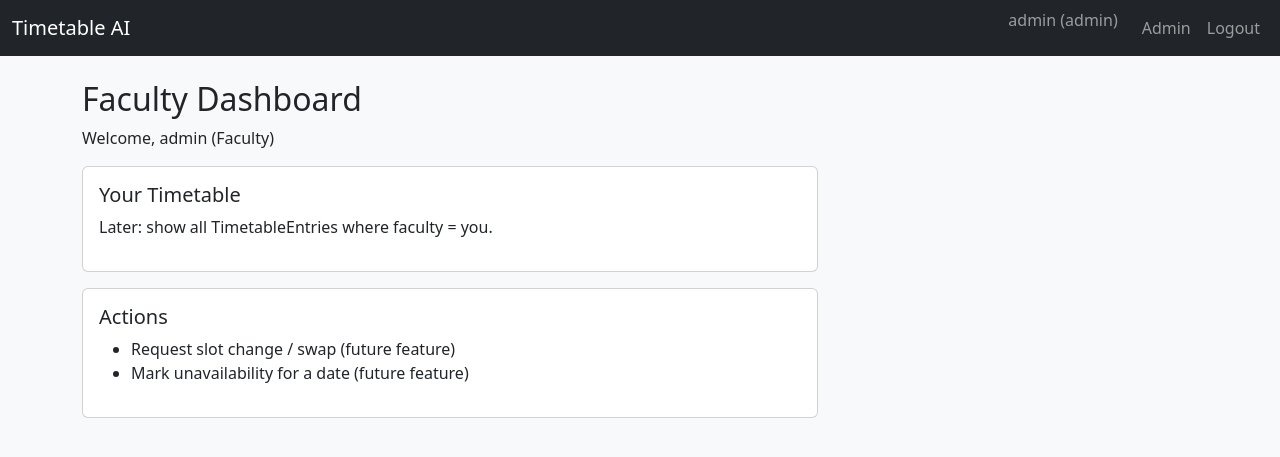
After one commit to SoraPewnaldo/NU-Hackathon, a Flask app: page /faculty/dashboard in a window 1280 px wide. The commit adds this page. Shown: the top 457 px of the page. Run offline with Flask 3, Linux system fonts and the light colour scheme; a user stored in the database is signed in.

Commit message:
Feature: Implement separate dashboards for each role

```diff
--- a/app/routes.py
+++ b/app/routes.py
@@ -67,4 +67,43 @@ def logout():
 @main.route("/dashboard")
 @login_required
 def dashboard():
-    return render_template("dashboard.html", user=current_user)
+    # Central router based on role
+    if current_user.is_admin():
+        return redirect(url_for("main.admin_dashboard"))
+    elif current_user.is_hod():
+        return redirect(url_for("main.hod_dashboard"))
+    elif current_user.is_faculty():
+        return redirect(url_for("main.faculty_dashboard"))
+    elif current_user.is_student():
+        return redirect(url_for("main.student_dashboard"))
+    else:
+        flash("Unknown role, contact administrator.", "danger")
+        return redirect(url_for("main.logout"))
+
+
+@main.route("/admin/dashboard")
+@login_required
+@roles_required("admin")
+def admin_dashboard():
+    return render_template("admin_dashboard.html", user=current_user)
+
+
+@main.route("/hod/dashboard")
+@login_required
+@roles_required("admin", "hod")   # admin can also see HOD view if you want
+def hod_dashboard():
+    return render_template("hod_dashboard.html", user=current_user)
+
+
+@main.route("/faculty/dashboard")
+@login_required
+@roles_required("faculty", "hod", "admin")  # allow HOD/admin to peek as faculty
+def faculty_dashboard():
+    return render_template("faculty_dashboard.html", user=current_user)
+
+
+@main.route("/student/dashboard")
+@login_required
+@roles_required("student", "admin")  # admin can impersonate/check student view
+def student_dashboard():
+    return render_template("student_dashboard.html", user=current_user)
--- a/app/templates/base.html
+++ b/app/templates/base.html
@@ -19,6 +19,31 @@
             {{ current_user.username }} ({{ current_user.role }})
         </span>
     </li>
+
+    {% if current_user.is_admin() %}
+        <li class="nav-item">
+            <a class="nav-link" href="{{ url_for('main.admin_dashboard') }}">Admin</a>
+        </li>
+    {% endif %}
+
+    {% if current_user.is_hod() %}
+        <li class="nav-item">
+            <a class="nav-link" href="{{ url_for('main.hod_dashboard') }}">HOD</a>
+        </li>
+    {% endif %}
+
+    {% if current_user.is_faculty() %}
+        <li class="nav-item">
+            <a class="nav-link" href="{{ url_for('main.faculty_dashboard') }}">Faculty</a>
+        </li>
+    {% endif %}
+
+    {% if current_user.is_student() %}
+        <li class="nav-item">
+            <a class="nav-link" href="{{ url_for('main.student_dashboard') }}">Student</a>
+        </li>
+    {% endif %}
+
     <li class="nav-item">
         <a class="nav-link" href="{{ url_for('main.logout') }}">Logout</a>
     </li>
--- /dev/null
+++ b/app/templates/faculty_dashboard.html
@@ -0,0 +1,26 @@
+{% extends "base.html" %}
+{% block content %}
+<h2>Faculty Dashboard</h2>
+<p>Welcome, {{ user.username }} (Faculty)</p>
+
+<div class="row">
+    <div class="col-md-8">
+        <div class="card mb-3">
+            <div class="card-body">
+                <h5 class="card-title">Your Timetable</h5>
+                <p>Later: show all TimetableEntries where faculty = you.</p>
+            </div>
+        </div>
+
+        <div class="card mb-3">
+            <div class="card-body">
+                <h5 class="card-title">Actions</h5>
+                <ul>
+                    <li>Request slot change / swap (future feature)</li>
+                    <li>Mark unavailability for a date (future feature)</li>
+                </ul>
+            </div>
+        </div>
+    </div>
+</div>
+{% endblock %}
```
Also changed, not shown: app/templates/admin_dashboard.html (added, +20 -0 lines), app/templates/hod_dashboard.html (added, +20 -0 lines), app/templates/student_dashboard.html (added, +26 -0 lines). Lines whose indentation alone changed are shown as unchanged.
